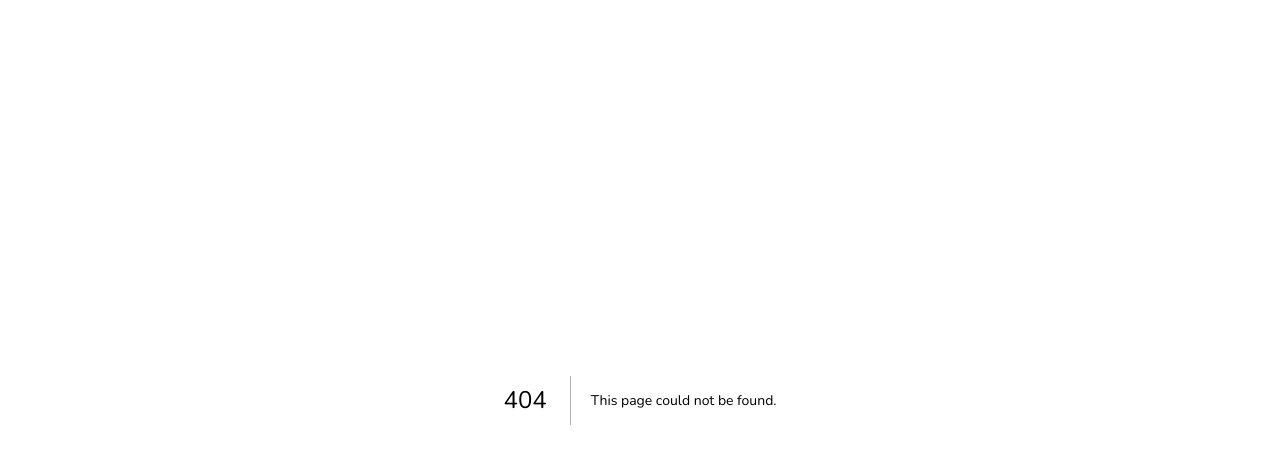
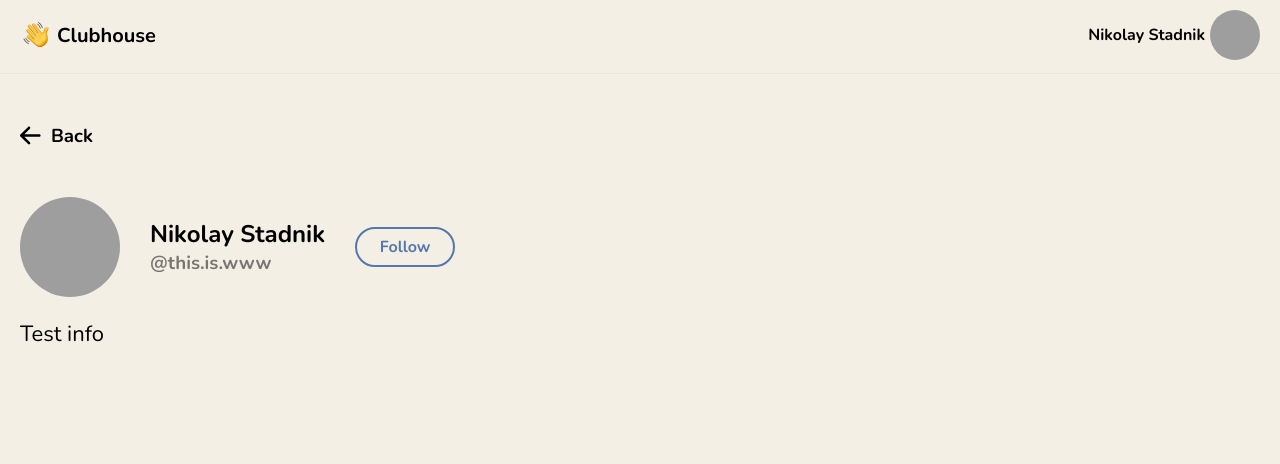
Before and after one commit to nickstdnk/clubhouse-clone, a Next.js app: page /profile/1 in a window 1280 px wide. Before the commit this address had no page. Shown: the top 464 px of the page. Built offline with nearby package versions, Linux system fonts and the light colour scheme; grey boxes are pictures that could not be loaded.

Commit message:
add Profile page

```diff
--- /dev/null
+++ b/components/Profile/Profile.module.scss
@@ -0,0 +1,16 @@
+.followButton {
+  width: 100px;
+  height: 40px;
+  font-size: 16px;
+  padding: 0;
+  font-weight: 700;
+}
+
+.username {
+  opacity: 0.5;
+}
+
+.about {
+  font-size: 22px;
+  line-height: 30px;
+}
--- /dev/null
+++ b/components/Profile/index.tsx
@@ -0,0 +1,40 @@
+import clsx from 'clsx';
+import Link from 'next/link';
+import { Avatar } from '../Avatar';
+import { Button } from '../Button';
+
+import styles from './Profile.module.scss';
+
+interface ProfileProps {
+  fullname: string;
+  username: string;
+  avatarUrl: string;
+  about: string;
+}
+
+export const Profile: React.FC<ProfileProps> = ({ fullname, username, avatarUrl, about }) => {
+  return (
+    <>
+      <Link href="/rooms">
+        <div className="d-flex mb-30 cup">
+          <img src="/static/back-arrow.svg" alt="Back" className="mr-10" />
+          <h3>Back</h3>
+        </div>
+      </Link>
+
+      <div className="d-flex  align-items-center">
+        <div className="d-flex align-items-center">
+          <Avatar src={avatarUrl} width="100px" height="100px" />
+          <div className="d-flex flex-column ml-30 mr-30">
+            <h2 className="mt-0 mb-0">{fullname}</h2>
+            <h3 className={clsx(styles.username, 'mt-0 mb-0')}>@{username}</h3>
+          </div>
+        </div>
+        <Button className={styles.followButton} color="blue">
+          Follow
+        </Button>
+      </div>
+      <p className={styles.about}>{about}</p>
+    </>
+  );
+};
--- /dev/null
+++ b/pages/profile/[id].tsx
@@ -0,0 +1,23 @@
+import { useRouter } from 'next/router';
+
+import { Header } from '../../components/Header';
+import { Profile } from '../../components/Profile';
+
+export default function ProfilePage() {
+  const router = useRouter();
+  const { id } = router.query;
+
+  return (
+    <>
+      <Header />
+      <div className="container mt-30">
+        <Profile
+          avatarUrl="https://avatars.githubusercontent.com/u/61978992?v=4"
+          fullname="Nikolay Stadnik"
+          username="this.is.www"
+          about="Test info"
+        />
+      </div>
+    </>
+  );
+}
```
